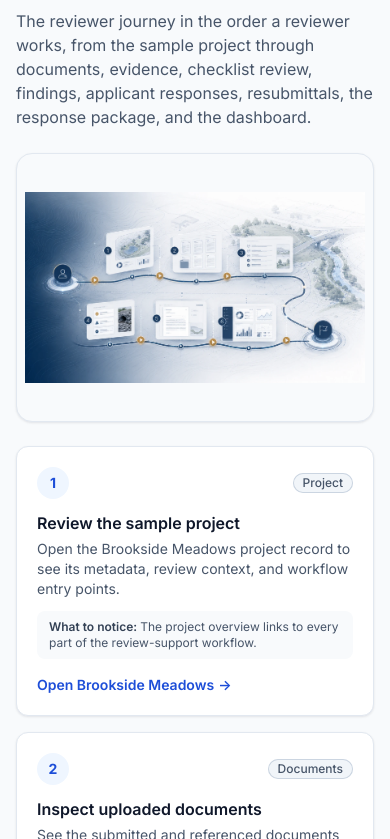
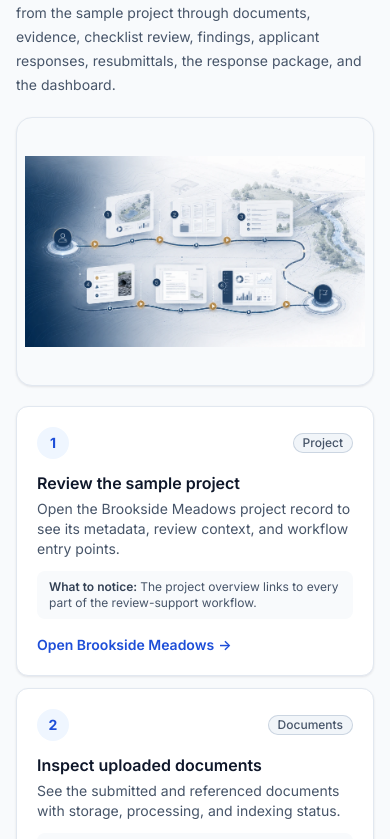
Before and after one commit to mpalmer79/civil-engineer, a Next.js app: page /guided-demo in a window 390 px wide. Shown: the part 905-1744 px from the top of the page. Built offline with nearby package versions, Linux system fonts and the light colour scheme; no server answers.

Commit message:
Apply responsive media layout to guided demo

```diff
--- a/app/guided-demo/page.tsx
+++ b/app/guided-demo/page.tsx
@@ -26,7 +26,7 @@ export default function GuidedDemoPage() {
         }
       />
 
-      <div className="mx-auto max-w-5xl space-y-10 px-4 py-10 sm:px-6 lg:px-8">
+      <div className="mx-auto max-w-5xl space-y-8 px-4 py-6 sm:space-y-10 sm:px-6 sm:py-10 lg:px-8">
         <SafetyBoundaryBanner variant="compact" />
 
         <DemoNoteCard
@@ -38,7 +38,7 @@ export default function GuidedDemoPage() {
         {/* Recommended demo path: the reviewer journey, step by step. */}
         <section>
           <h2 className="section-title">Recommended demo path</h2>
-          <p className="mt-2 max-w-3xl text-slate-600">
+          <p className="mt-2 max-w-3xl text-sm leading-6 text-slate-600 sm:text-base">
             The reviewer journey in the order a reviewer works, from the sample
             project through documents, evidence, checklist review, findings,
             applicant responses, resubmittals, the response package, and the
@@ -48,10 +48,11 @@ export default function GuidedDemoPage() {
             src={marketingMedia.guidedDemoJourney.src}
             alt={marketingMedia.guidedDemoJourney.alt}
             variant="wide"
-            className="mt-6"
+            className="mt-5 sm:mt-6"
+            imageClassName="object-contain p-2 sm:p-3 lg:object-cover lg:p-0"
             label="Guided demo placeholder"
           />
-          <ol className="mt-6 grid gap-4 sm:grid-cols-2 lg:grid-cols-3">
+          <ol className="mt-5 grid gap-3 sm:mt-6 sm:grid-cols-2 sm:gap-4 lg:grid-cols-3">
             {demoJourneySteps.map((step) => (
               <li key={step.step}>
                 <GuidedDemoCard step={step} />
@@ -63,14 +64,14 @@ export default function GuidedDemoPage() {
         {/* One concern, end to end: the narrative deep dive. */}
         <section>
           <h2 className="section-title">One concern, end to end</h2>
-          <p className="mt-2 max-w-3xl text-slate-600">
+          <p className="mt-2 max-w-3xl text-sm leading-6 text-slate-600 sm:text-base">
             For a deeper look, follow a single review-support concern, missing
             infiltration testing and an unaddressed groundwater separation
             discussion, from checklist requirement through finding, evidence,
             review packet, workflow board, and draft response, ending at the
             human-review boundary.
           </p>
-          <div className="mt-6">
+          <div className="mt-5 sm:mt-6">
             <GuidedDemoThread />
           </div>
         </section>
@@ -80,6 +81,7 @@ export default function GuidedDemoPage() {
           alt={marketingMedia.humanReviewBoundary.alt}
           variant="panel"
           className="mx-auto max-w-2xl"
+          imageClassName="object-contain p-2 sm:p-3"
           label="Human review placeholder"
         />
 
```
